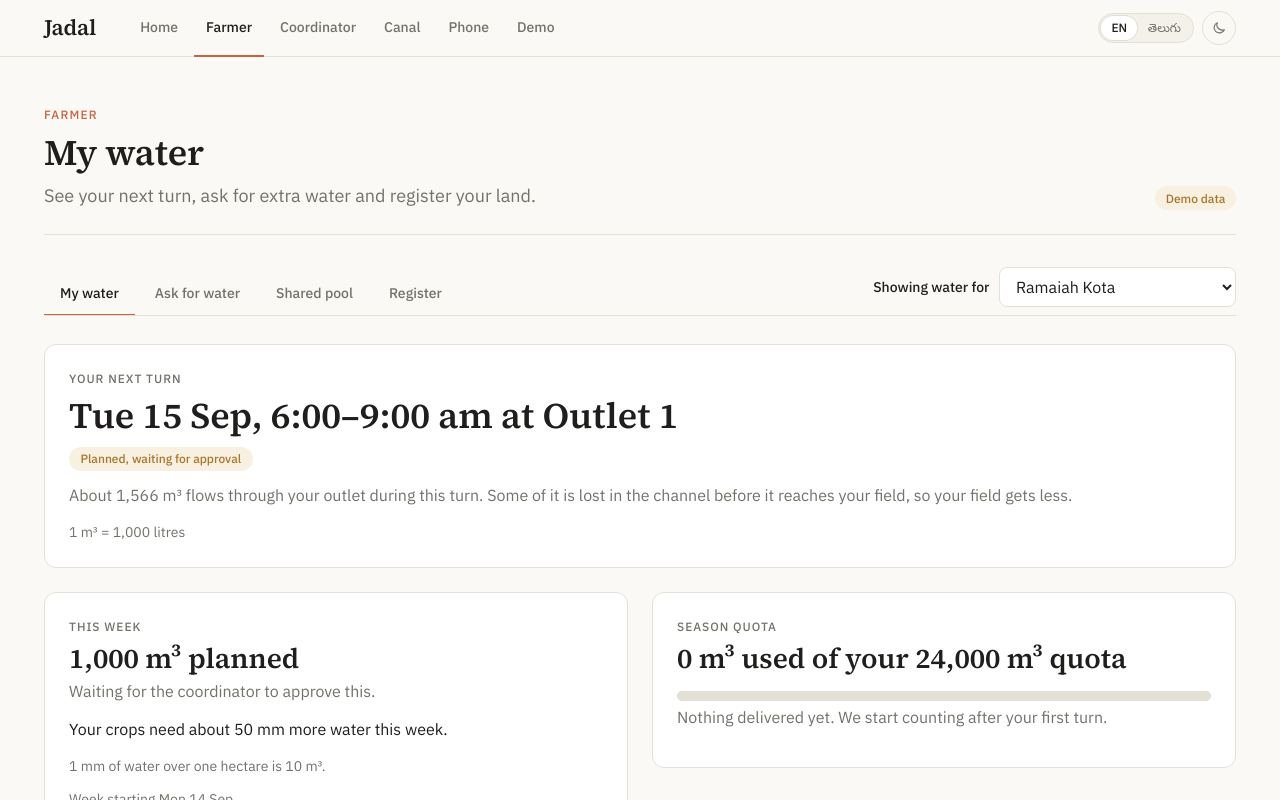
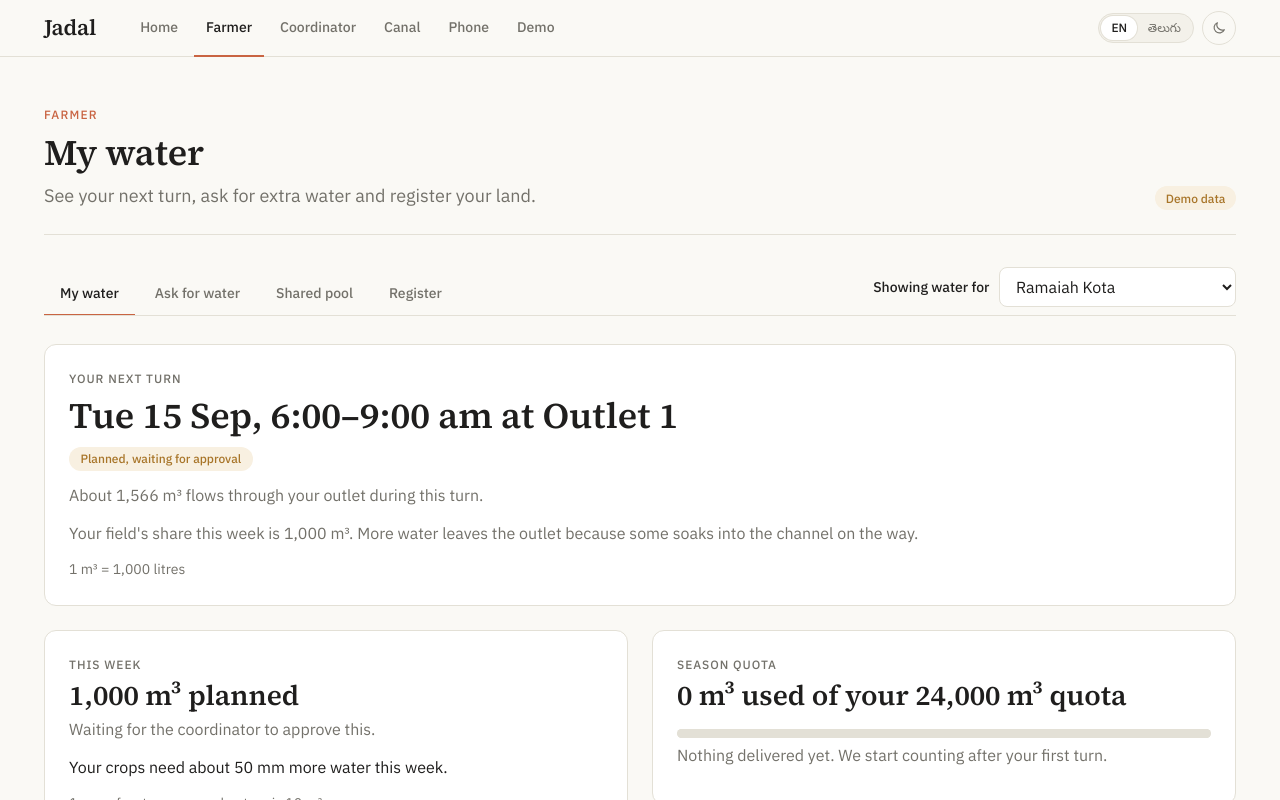
Before and after one commit to Parswanadh/jadal, a React (Vite) app in the folder apps/web/: page /farmer in a window 1280 px wide. Shown: the top 800 px of the page. Built offline with nearby package versions, Linux system fonts and the light colour scheme.

Commit message:
feat(web): explain the weekly share against the outlet release
The next-turn card now names the farmer's weekly share next to the
volume that leaves the outlet, so the two numbers no longer look like a
contradiction.

```diff
--- a/apps/web/src/farmer/MyWater.tsx
+++ b/apps/web/src/farmer/MyWater.tsx
@@ -65,6 +65,9 @@ export default function MyWater({ api, farmerId, entry, outlets, onAsk }: Props)
               </span>
             </p>
             <p className="muted">{t("mywater.turnWater", { m3: f.m3(turn.planned_volume_m3) })}</p>
+            <p className="muted">
+              {single ? t("mywater.turnWhyShare", { share: f.m3(single.volume_m3) }) : t("mywater.turnWhyNoShare")}
+            </p>
             <UnitHint />
           </>
         ) : (
--- a/apps/web/src/i18n/en.json
+++ b/apps/web/src/i18n/en.json
@@ -169,7 +169,9 @@
     "turnLine": "{when} at {outlet}",
     "turnConfirmed": "Confirmed by the coordinator",
     "turnPlanned": "Planned, waiting for approval",
-    "turnWater": "About {m3} flows through your outlet during this turn. Some of it is lost in the channel before it reaches your field, so your field gets less.",
+    "turnWater": "About {m3} flows through your outlet during this turn.",
+    "turnWhyShare": "Your field's share this week is {share}. More water leaves the outlet because some soaks into the channel on the way.",
+    "turnWhyNoShare": "More water leaves the outlet than reaches your field, because some soaks into the channel on the way.",
     "noTurnTitle": "No turn planned yet",
     "noTurnBody": "Your turn appears here once the coordinator approves the schedule. You will also get a phone call.",
     "thisWeek": "This week",
--- a/apps/web/src/i18n/te.json
+++ b/apps/web/src/i18n/te.json
@@ -169,7 +169,9 @@
     "turnLine": "{when}, {outlet} దగ్గర",
     "turnConfirmed": "సమన్వయకర్త ఖరారు చేశారు",
     "turnPlanned": "ప్రణాళిక వేశాం, ఆమోదం కోసం వేచి ఉంది",
-    "turnWater": "ఈ వంతులో మీ ఔట్‌లెట్ నుంచి సుమారు {m3} నీరు వస్తుంది. దారిలో కొంత నీరు పోతుంది, కాబట్టి మీ పొలానికి అంతకంటే తక్కువ చేరుతుంది.",
+    "turnWater": "ఈ వంతులో మీ ఔట్‌లెట్ నుంచి సుమారు {m3} నీరు వస్తుంది.",
+    "turnWhyShare": "ఈ వారం మీ పొలం వాటా {share}. దారిలో కొంత నీరు ఇంటిపోతుంది కాబట్టి ఔట్‌లెట్ నుంచి అంతకంటే ఎక్కువ నీరు వదులుతుంది.",
+    "turnWhyNoShare": "దారిలో కొంత నీరు ఇంటిపోతుంది కాబట్టి మీ పొలానికి చేరే దానికంటే ఔట్‌లెట్ నుంచి ఎక్కువ నీరు వదులుతుంది.",
     "noTurnTitle": "ఇంకా వంతు ఖరారు కాలేదు",
     "noTurnBody": "సమన్వయకర్త పట్టికను ఆమోదించాక మీ వంతు ఇక్కడ కనిపిస్తుంది. మీకు ఫోన్ కాల్ కూడా వస్తుంది.",
     "thisWeek": "ఈ వారం",
```
